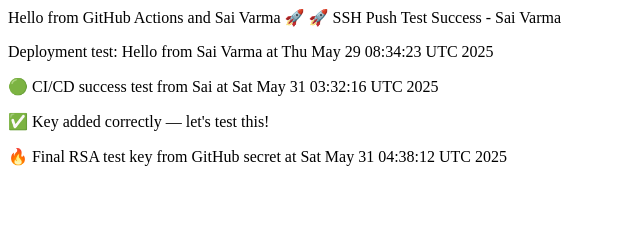
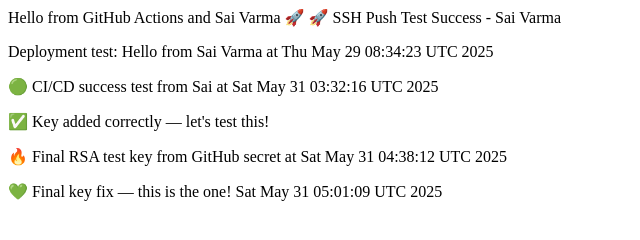
Before and after one commit to saivarma4788/apache-deploy, a plain HTML site: page index.html in a window 1280 px wide. Shown: the whole page, without its empty margins (0-640 px from the left). Drawn offline with Linux system fonts and the light colour scheme.

Commit message:
New key pair: testing final deployment

```diff
--- a/index.html
+++ b/index.html
@@ -4,3 +4,4 @@
 <p>🟢 CI/CD success test from Sai at Sat May 31 03:32:16 UTC 2025</p>
 <p>✅ Key added correctly — let's test this!</p>
 <p>🔥 Final RSA test key from GitHub secret at Sat May 31 04:38:12 UTC 2025</p>
+<p>💚 Final key fix — this is the one! Sat May 31 05:01:09 UTC 2025</p>
```
